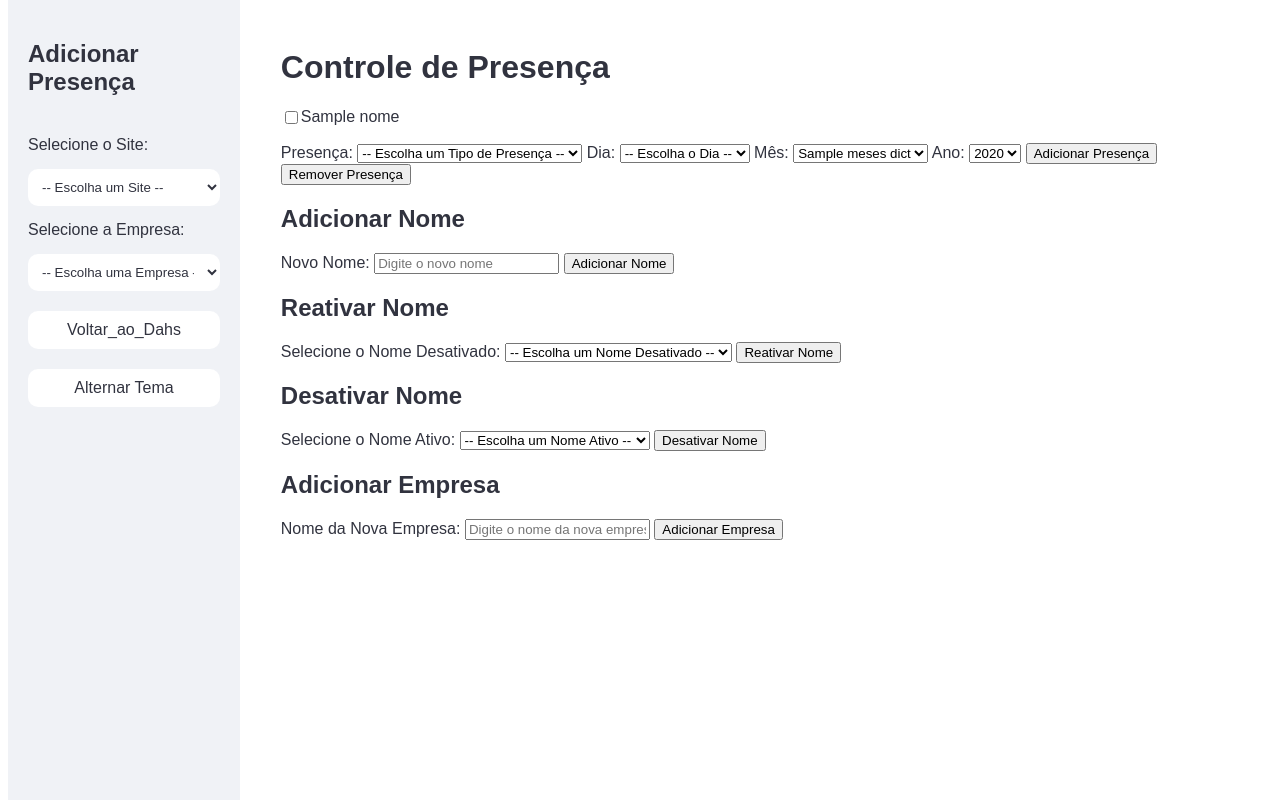
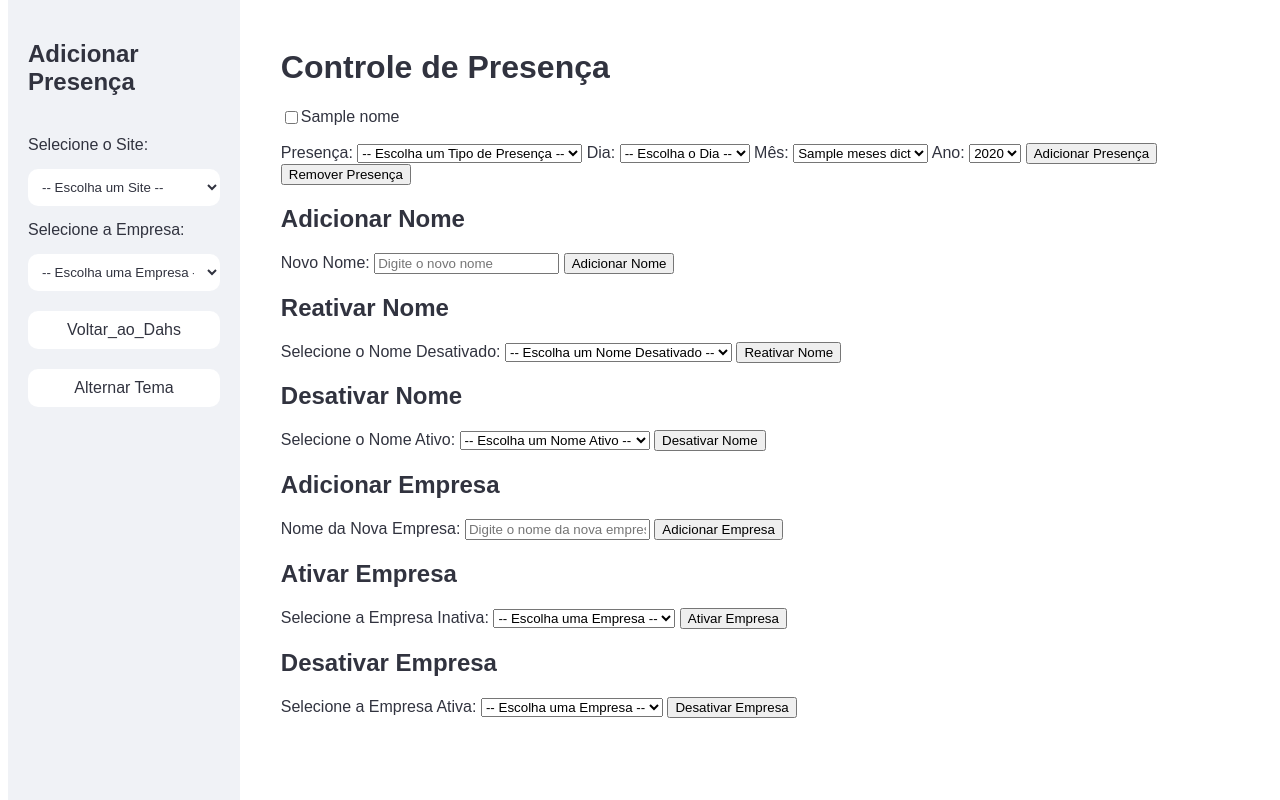
Before and after one commit to Pontessxx/VenvQua-Flask_integration_v1, a Flask app: template meu_app_flask/templates/adicionar_presenca.html in a window 1280 px wide. Run offline with Flask 3, Linux system fonts and the light colour scheme; the template is opened without the code that fills it: most values are stand-ins (such as "Sample title", 1, 10 or a date in 2020).

Commit message:
ativar_desativar_empresas

```diff
--- a/meu_app_flask/app.py
+++ b/meu_app_flask/app.py
@@ -268,6 +268,19 @@ def get_empresas(site_id):
     empresas = [(row[0], row[1]) for row in cursor.fetchall()]
     return empresas
 
+
+def get_empresas_inativas(site_id):
+    cursor = conn.cursor()
+    query = """
+    SELECT Empresa.id_Empresa, Empresa.Empresas
+    FROM Site_Empresa
+    INNER JOIN Empresa ON Site_Empresa.id_Empresas = Empresa.id_Empresa
+    WHERE Site_Empresa.id_Sites = ? AND Site_Empresa.Ativo = False
+    """
+    cursor.execute(query, (site_id,))
+    empresas = [(row[0], row[1]) for row in cursor.fetchall()]
+    return empresas
+
 def get_empresa_id(empresa_nome, empresas):
     for empresa in empresas:
         if empresa[1] == empresa_nome:
@@ -320,6 +333,7 @@ def adiciona_presenca():
     nomes = []
     nomes_desativados = []
     empresas = []
+    empresas_inativas = []  # Adicionando as inativas
 
     # Obter ano e mês atuais
     current_year = datetime.now().year
@@ -329,7 +343,8 @@ def adiciona_presenca():
     dias = [str(i).zfill(2) for i in range(1, 32)]  # Gera a lista de dias de 01 a 31
 
     if selected_site:
-        empresas = get_empresas(get_site_id(selected_site))
+        empresas = get_empresas(get_site_id(selected_site))  # Empresas ativas
+        empresas_inativas = get_empresas_inativas(get_site_id(selected_site))  # Empresas inativas
 
     if selected_site and selected_empresa:
         site_id = get_site_id(selected_site)
@@ -343,7 +358,8 @@ def adiciona_presenca():
     return render_template(
         "adicionar_presenca.html",
         sites=sites,
-        empresas=[e[1] for e in empresas],
+        empresas=[e[1] for e in empresas],  # Empresas ativas
+        empresas_inativas=[e[1] for e in empresas_inativas],  # Passa as inativas para o template
         selected_site=selected_site,
         selected_empresa=selected_empresa,
         siteempresa_id=siteempresa_id,
@@ -591,6 +607,56 @@ def adicionar_empresa():
     return redirect(url_for('adiciona_presenca'))
 
 
+@app.route('/desativar-empresa', methods=['POST'])
+def desativar_empresa():
+    empresa_ativa = request.form.get("empresa_ativa")  # Captura o nome da empresa ativa
+
+    if not empresa_ativa:
+        flash("Nenhuma empresa selecionada para desativar.", "error")
+        return redirect(url_for('adiciona_presenca'))
+
+    try:
+        # Buscar o id da empresa selecionada
+        cursor = conn.cursor()
+        cursor.execute("SELECT id_Empresa FROM Empresa WHERE Empresas = ?", (empresa_ativa,))
+        id_empresa = cursor.fetchone()[0]
+
+        # Atualizar o status da empresa na tabela Site_Empresa para inativa
+        cursor.execute("UPDATE Site_Empresa SET Ativo = False WHERE id_Empresas = ?", (id_empresa,))
+        conn.commit()
+
+        flash(f"Empresa '{empresa_ativa}' desativada com sucesso!", "success")
+    except Exception as e:
+        print(f"Erro ao desativar a empresa: {e}")  # Para depuração
+        flash(f"Erro ao desativar a empresa: {str(e)}", "error")
+
+    return redirect(url_for('adiciona_presenca'))
+
+@app.route('/ativar-empresa', methods=['POST'])
+def ativar_empresa():
+    empresa_inativa = request.form.get("empresa_inativa")  # Captura o nome da empresa inativa
+
+    if not empresa_inativa:
+        flash("Nenhuma empresa selecionada para ativar.", "error")
+        return redirect(url_for('adiciona_presenca'))
+
+    try:
+        # Buscar o id da empresa selecionada
+        cursor = conn.cursor()
+        cursor.execute("SELECT id_Empresa FROM Empresa WHERE Empresas = ?", (empresa_inativa,))
+        id_empresa = cursor.fetchone()[0]
+
+        # Atualizar o status da empresa na tabela Site_Empresa para ativa
+        cursor.execute("UPDATE Site_Empresa SET Ativo = True WHERE id_Empresas = ?", (id_empresa,))
+        conn.commit()
+
+        flash(f"Empresa '{empresa_inativa}' ativada com sucesso!", "success")
+    except Exception as e:
+        print(f"Erro ao ativar a empresa: {e}")  # Para depuração
+        flash(f"Erro ao ativar a empresa: {str(e)}", "error")
+
+    return redirect(url_for('adiciona_presenca'))
+
 if __name__ == "__main__":
     # print('Runing on http://127.0.0.1/5000')
     app.run(debug=True)
--- a/meu_app_flask/templates/adicionar_presenca.html
+++ b/meu_app_flask/templates/adicionar_presenca.html
@@ -175,7 +175,39 @@
             <button type="submit">Adicionar Empresa</button>
         </form>
 
+        <!-- Formulário para ativar uma empresa -->
+        <form id="formAtivarEmpresa" action="/ativar-empresa" method="POST">
+            <h2>Ativar Empresa</h2>
 
+            <!-- Seleção de Empresa Inativa -->
+            <label for="empresa_inativa">Selecione a Empresa Inativa:</label>
+            <select id="empresa_inativa" name="empresa_inativa">
+                <option value="">-- Escolha uma Empresa --</option>
+                {% for empresa in empresas_inativas %}
+                    <option value="{{ empresa }}">{{ empresa }}</option>
+                {% endfor %}
+            </select>
+
+            <!-- Botão para ativar empresa -->
+            <button type="submit">Ativar Empresa</button>
+        </form>
+
+        <!-- Formulário para desativar uma empresa -->
+        <form id="formDesativarEmpresa" action="/desativar-empresa" method="POST">
+            <h2>Desativar Empresa</h2>
+
+            <!-- Seleção de Empresa Ativa -->
+            <label for="empresa_ativa">Selecione a Empresa Ativa:</label>
+            <select id="empresa_ativa" name="empresa_ativa">
+                <option value="">-- Escolha uma Empresa --</option>
+                {% for empresa in empresas %}
+                    <option value="{{ empresa }}">{{ empresa }}</option>
+                {% endfor %}
+            </select>
+
+            <!-- Botão para desativar empresa -->
+            <button type="submit">Desativar Empresa</button>
+        </form>
 
     </div>
 
```
